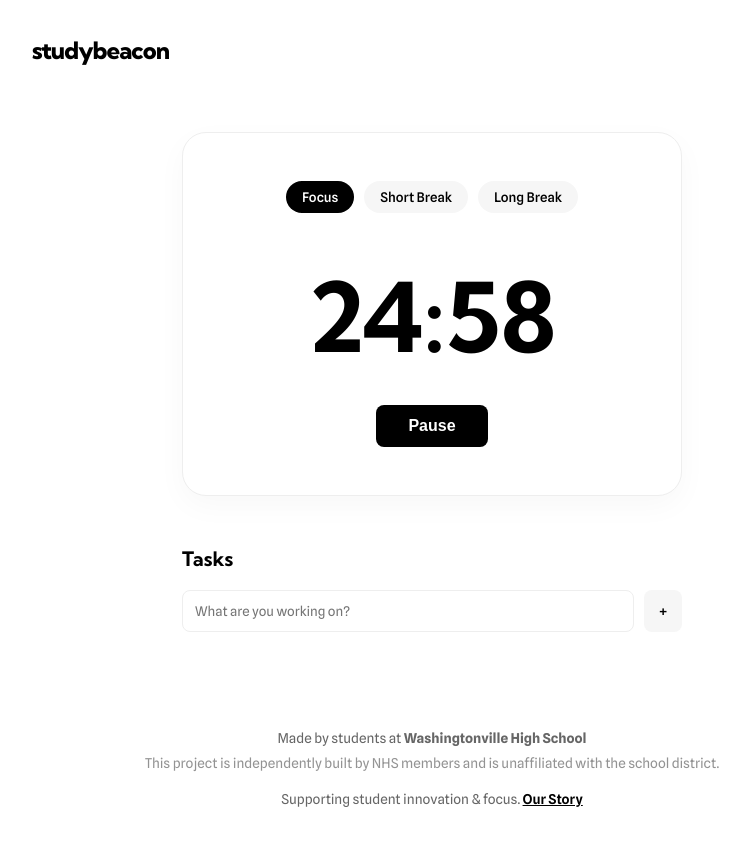
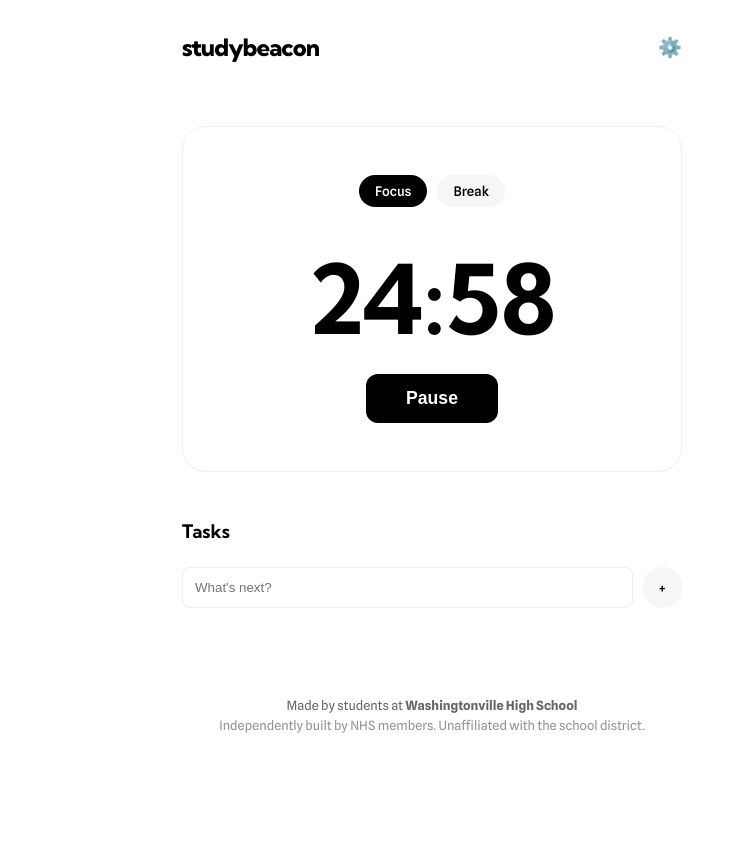
Before and after one commit to nsuzu72/studybeacon, a plain HTML site: page index.html in a window 1280 px wide. Both pictures are taken after a click on the button "Start". Shown: the whole page, without its empty margins (208-953 px from the left). After the commit the page ends 801 px from the top, so only its background shows below. Drawn offline with Linux system fonts and the light colour scheme.

Commit message:
Update index.html

```diff
--- a/index.html
+++ b/index.html
@@ -4,6 +4,7 @@
     <meta charset="UTF-8">
     <meta name="viewport" content="width=device-width, initial-scale=1.0">
     <title>Studybeacon | Focus & Productivity</title>
+    <link rel="icon" type="image/png" href="public/ourfavicon1.png">
 
     <link rel="preconnect" href="https://fonts.googleapis.com">
     <link rel="preconnect" href="https://fonts.gstatic.com" crossorigin>
@@ -13,18 +14,14 @@
         :root {
             --bg: #ffffff;
             --text: #000000;
-            --accent: #276EF1; /* Uber-style Blue */
+            --accent: #276EF1;
             --gray-light: #F6F6F6;
             --gray-med: #EEEEEE;
             --font-main: 'Kumbh Sans', sans-serif;
             --font-body: 'Spline Sans', sans-serif;
         }
 
-        * {
-            margin: 0;
-            padding: 0;
-            box-sizing: border-box;
-        }
+        * { margin: 0; padding: 0; box-sizing: border-box; }
 
         body {
             background-color: var(--bg);
@@ -35,24 +32,43 @@
             align-items: center;
             min-height: 100vh;
             padding: 2rem;
-            line-height: 1.5;
         }
 
-        /* Navigation / Header */
         header {
             width: 100%;
-            max-width: 800px;
+            max-width: 500px;
             display: flex;
             justify-content: space-between;
             align-items: center;
-            margin-bottom: 4rem;
+            margin-bottom: 2rem;
         }
 
-        .logo {
-            font-family: var(--font-main);
-            font-weight: 800;
-            font-size: 1.5rem;
-            letter-spacing: -1px;
+        .logo { font-family: var(--font-main); font-weight: 800; font-size: 1.5rem; letter-spacing: -1px; }
+
+        /* Settings Panel */
+        #settings-panel {
+            width: 100%;
+            max-width: 500px;
+            background: var(--gray-light);
+            border-radius: 16px;
+            padding: 0;
+            margin-bottom: 2rem;
+            overflow: hidden;
+            max-height: 0;
+            transition: max-height 0.3s ease-out, padding 0.3s ease;
+        }
+
+        #settings-panel.open { max-height: 200px; padding: 1.5rem; border: 1px solid var(--gray-med); }
+
+        .settings-grid { display: grid; grid-template-columns: 1fr 1fr; gap: 15px; }
+
+        .setting-item label { font-size: 0.8rem; font-weight: 600; display: block; margin-bottom: 5px; }
+
+        .setting-item input {
+            width: 100%;
+            padding: 8px;
+            border: 1px solid var(--gray-med);
+            border-radius: 6px;
         }
 
         /* Timer Section */
@@ -60,149 +76,76 @@
             text-align: center;
             width: 100%;
             max-width: 500px;
-            padding: 3rem;
-            background: var(--bg);
+            padding: 3rem 1rem;
             border: 1px solid var(--gray-med);
             border-radius: 24px;
-            box-shadow: 0 10px 30px rgba(0,0,0,0.03);
             margin-bottom: 3rem;
         }
 
-        .timer-display {
-            font-family: var(--font-main);
-            font-size: 6rem;
-            font-weight: 700;
-            margin: 1rem 0;
-            font-variant-numeric: tabular-nums;
-        }
-
-        .controls button {
-            background: var(--text);
-            color: white;
-            border: none;
-            padding: 12px 32px;
-            font-size: 1rem;
-            font-weight: 600;
-            border-radius: 8px;
-            cursor: pointer;
-            transition: transform 0.1s ease, opacity 0.2s;
-        }
-
-        .controls button:hover {
-            opacity: 0.85;
-        }
-
-        .controls button:active {
-            transform: scale(0.95);
-        }
-
-        .mode-switcher {
-            display: flex;
-            gap: 10px;
-            justify-content: center;
-            margin-bottom: 2rem;
-        }
+        .timer-display { font-family: var(--font-main); font-size: 6rem; font-weight: 700; margin: 1rem 0; }
 
         .mode-btn {
             background: var(--gray-light);
             border: none;
             padding: 8px 16px;
             border-radius: 20px;
+            cursor: pointer;
             font-family: var(--font-body);
             font-weight: 500;
+            transition: 0.2s;
+        }
+
+        .mode-btn.active { background: var(--text); color: white; }
+
+        .controls button {
+            background: var(--text);
+            color: white;
+            border: none;
+            padding: 14px 40px;
+            font-size: 1.1rem;
+            font-weight: 600;
+            border-radius: 12px;
             cursor: pointer;
         }
 
-        .mode-btn.active {
-            background: var(--text);
-            color: white;
-        }
+        /* Task List */
+        .tasks-container { width: 100%; max-width: 500px; }
+        .task-input-group { display: flex; gap: 10px; margin: 1.5rem 0; }
+        input[type="text"] { flex-grow: 1; padding: 12px; border: 1px solid var(--gray-med); border-radius: 8px; }
+        .task-item { display: flex; align-items: center; padding: 12px 0; border-bottom: 1px solid var(--gray-light); }
 
-        /* Task List Section */
-        .tasks-container {
-            width: 100%;
-            max-width: 500px;
-        }
+        footer { margin-top: auto; padding: 4rem 0 2rem; text-align: center; font-size: 0.8rem; color: #666; line-height: 1.6; }
 
-        .tasks-container h2 {
-            font-family: var(--font-main);
-            font-size: 1.25rem;
-            margin-bottom: 1rem;
-        }
-
-        .task-input-group {
-            display: flex;
-            gap: 10px;
-            margin-bottom: 1rem;
-        }
-
-        input[type="text"] {
-            flex-grow: 1;
-            padding: 12px;
-            border: 1px solid var(--gray-med);
-            border-radius: 8px;
-            font-family: var(--font-body);
-        }
-
-        #add-task {
-            background: var(--gray-light);
-            border: none;
-            padding: 0 15px;
-            border-radius: 8px;
-            cursor: pointer;
-            font-weight: 600;
-        }
-
-        .task-item {
-            display: flex;
-            align-items: center;
-            padding: 12px;
-            border-bottom: 1px solid var(--gray-light);
-            transition: all 0.3s ease;
-        }
-
-        .task-item input[type="checkbox"] {
-            margin-right: 12px;
-            width: 18px;
-            height: 18px;
-            accent-color: var(--text);
-        }
-
-        /* Footer */
-        footer {
-            margin-top: auto;
-            padding-top: 5rem;
-            text-align: center;
-            font-size: 0.85rem;
-            color: #666;
-            max-width: 600px;
-        }
-
-        .story-link {
-            color: var(--text);
-            text-decoration: underline;
-            font-weight: 600;
-            cursor: pointer;
-        }
-
-        /* Responsive */
-        @media (max-width: 480px) {
-            .timer-display { font-size: 4.5rem; }
-            body { padding: 1rem; }
-        }
+        .icon-btn { background: none; border: none; cursor: pointer; font-size: 1.2rem; }
     </style>
 </head>
 <body>
 
+    <audio id="start-snd" src="public/startsound.mp3" preload="auto"></audio>
+    <audio id="stop-snd" src="public/stopsound.mp3" preload="auto"></audio>
+
     <header>
         <div class="logo">studybeacon</div>
+        <button class="icon-btn" onclick="toggleSettings()" title="Settings">⚙️</button>
     </header>
 
+    <div id="settings-panel">
+        <div class="settings-grid">
+            <div class="setting-item">
+                <label>Focus (mins)</label>
+                <input type="number" id="focus-input" value="25">
+            </div>
+            <div class="setting-item">
+                <label>Break (mins)</label>
+                <input type="number" id="break-input" value="5">
+            </div>
+        </div>
+    </div>
+
     <main class="timer-container">
-        <div class="mode-switcher">
-            <button class="mode-btn active" onclick="setTimer(25)">Focus</button>
-            <button class="mode-btn" onclick="setTimer(5)">Short Break</button>
-            <button class="mode-btn" onclick="setTimer(15)">Long Break</button>
+        <div class="mode-switcher" style="margin-bottom: 2rem; display: flex; gap: 10px; justify-content: center;">
+            <button id="focus-mode" class="mode-btn active" onclick="switchMode('focus')">Focus</button>
+            <button id="break-mode" class="mode-btn" onclick="switchMode('break')">Break</button>
         </div>
 
         <div class="timer-display" id="time">25:00</div>
@@ -213,48 +156,60 @@
     </main>
 
     <section class="tasks-container">
-        <h2>Tasks</h2>
+        <h3 style="font-family: var(--font-main);">Tasks</h3>
         <div class="task-input-group">
-            <input type="text" id="task-input" placeholder="What are you working on?">
-            <button id="add-task">+</button>
+            <input type="text" id="task-input" placeholder="What's next?">
+            <button id="add-task" class="mode-btn">+</button>
         </div>
-        <div id="task-list">
-            </div>
+        <div id="task-list"></div>
     </section>
 
     <footer>
         <p>Made by students at <strong>Washingtonville High School</strong></p>
-        <p style="margin-top: 5px; opacity: 0.7;">This project is independently built by NHS members and is unaffiliated with the school district.</p>
-        <p style="margin-top: 15px;">Supporting student innovation & focus. <span class="story-link">Our Story</span></p>
+        <p style="opacity: 0.7;">Independently built by NHS members. Unaffiliated with the school district.</p>
     </footer>
 
     <script>
-        // Timer Logic
         let timeLeft = 25 * 60;
         let timerId = null;
+        let currentMode = 'focus';
+
         const display = document.getElementById('time');
         const startBtn = document.getElementById('start-btn');
+        const startSnd = document.getElementById('start-snd');
+        const stopSnd = document.getElementById('stop-snd');
+
+        function toggleSettings() {
+            document.getElementById('settings-panel').classList.toggle('open');
+        }
+
+        function playSound(sound) {
+            sound.currentTime = 0;
+            sound.play().catch(e => console.log("Audio playback blocked"));
+        }
+
+        function switchMode(mode) {
+            currentMode = mode;
+            clearInterval(timerId);
+            timerId = null;
+            startBtn.textContent = "Start";
+
+            const mins = mode === 'focus' ?
+                document.getElementById('focus-input').value :
+                document.getElementById('break-input').value;
+
+            timeLeft = mins * 60;
+            updateDisplay();
+
+            document.getElementById('focus-mode').classList.toggle('active', mode === 'focus');
+            document.getElementById('break-mode').classList.toggle('active', mode === 'break');
+        }
 
         function updateDisplay() {
             let mins = Math.floor(timeLeft / 60);
             let secs = timeLeft % 60;
             display.textContent = `${mins.toString().padStart(2, '0')}:${secs.toString().padStart(2, '0')}`;
-        }
-
-        function setTimer(minutes) {
-            clearInterval(timerId);
-            timerId = null;
-            timeLeft = minutes * 60;
-            startBtn.textContent = "Start";
-            updateDisplay();
-
-            // UI Toggle for buttons
-            document.querySelectorAll('.mode-btn').forEach(btn => {
-                btn.classList.remove('active');
-                if(btn.textContent.toLowerCase().includes(minutes === 25 ? 'focus' : 'break')) {
-                    // Simpler logic for this demo
-                }
-            });
+            document.title = `${display.textContent} - Studybeacon`;
         }
 
         startBtn.addEventListener('click', () => {
@@ -262,40 +217,34 @@
                 clearInterval(timerId);
                 timerId = null;
                 startBtn.textContent = "Start";
+                playSound(stopSnd);
             } else {
                 startBtn.textContent = "Pause";
+                playSound(startSnd);
                 timerId = setInterval(() => {
                     timeLeft--;
                     updateDisplay();
                     if (timeLeft <= 0) {
                         clearInterval(timerId);
-                        alert("Time's up! Take a breather.");
+                        playSound(stopSnd);
+                        alert("Session complete!");
+                        startBtn.textContent = "Start";
                     }
                 }, 1000);
             }
         });
 
-        // Task List Logic
+        // Task List
         const taskInput = document.getElementById('task-input');
-        const addTaskBtn = document.getElementById('add-task');
         const taskList = document.getElementById('task-list');
 
-        function addTask() {
+        document.getElementById('add-task').addEventListener('click', () => {
             if (taskInput.value.trim() === "") return;
-
             const div = document.createElement('div');
             div.className = 'task-item';
-            div.innerHTML = `
-                <input type="checkbox">
-                <span>${taskInput.value}</span>
-            `;
+            div.innerHTML = `<input type="checkbox" style="margin-right:10px;"> <span>${taskInput.value}</span>`;
             taskList.appendChild(div);
             taskInput.value = "";
-        }
-
-        addTaskBtn.addEventListener('click', addTask);
-        taskInput.addEventListener('keypress', (e) => {
-            if (e.key === 'Enter') addTask();
         });
     </script>
 </body>
```
